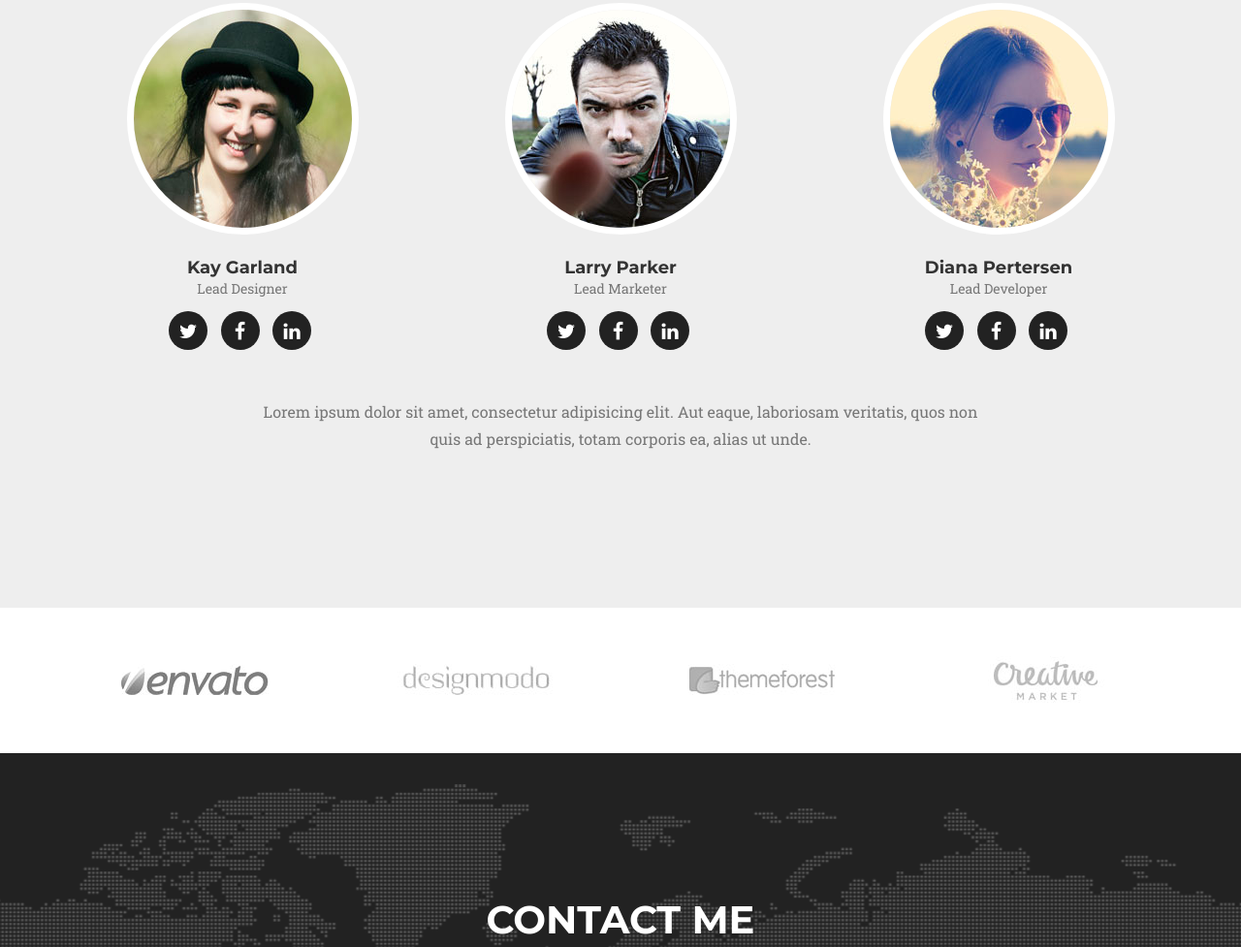
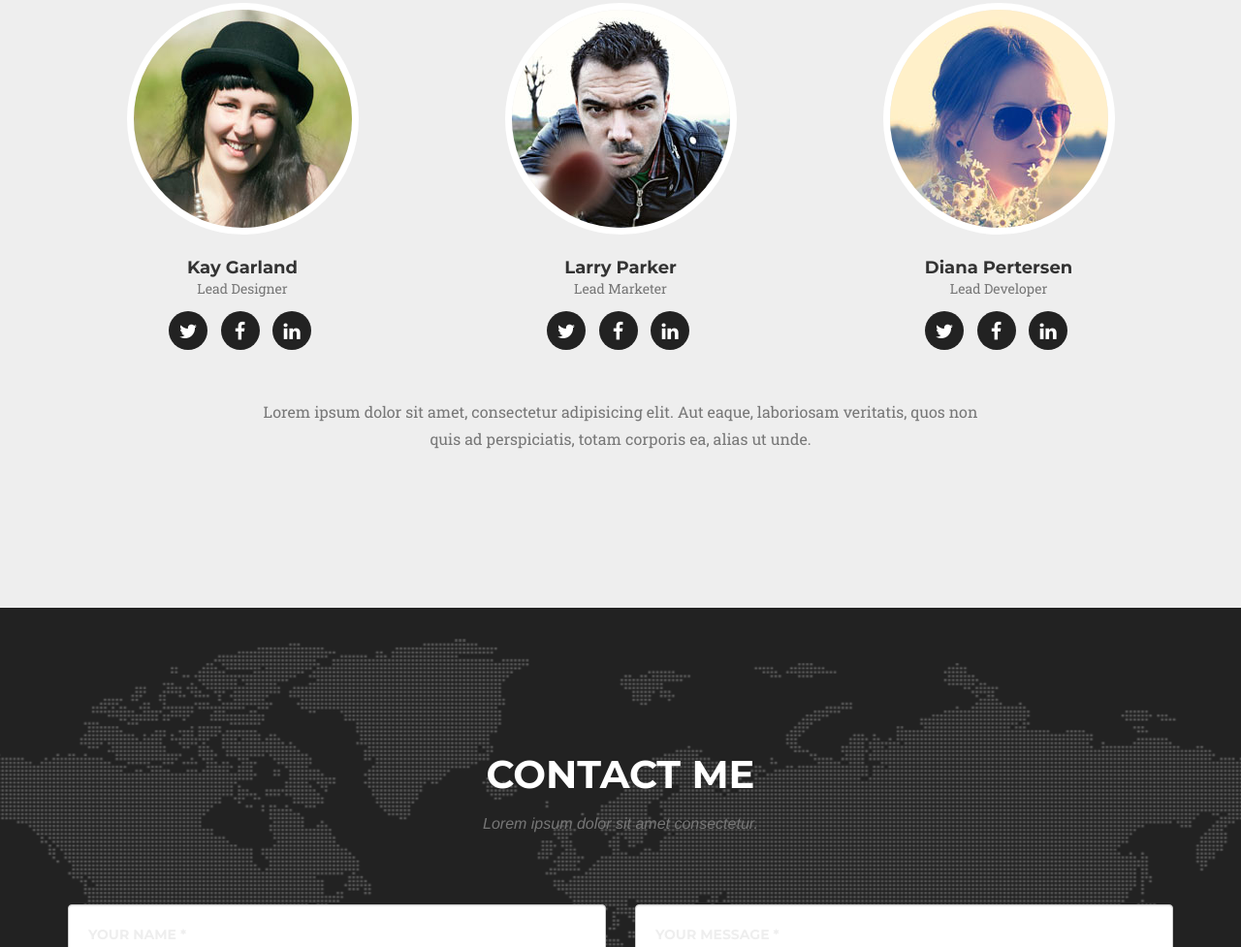
Before and after one commit to nelchan18/myportfolio, a website: page index.html in a window 1280 px wide. Shown: the part 4841-5818 px from the top of the page at 97% size. Drawn offline with nearby package versions, Linux system fonts and the light colour scheme; a web font is replaced by a local one.

Commit message:
Removed Client section

```diff
--- a/index.html
+++ b/index.html
@@ -307,7 +307,7 @@
         <div class="container">
             <div class="row">
                 <div class="col-lg-12 text-center">
-                    <h2 class="section-heading">Our Amazing Team</h2>
+                    <h2 class="section-heading">About Me</h2>
                     <h3 class="section-subheading text-muted">Lorem ipsum dolor sit amet consectetur.</h3>
                 </div>
             </div>
@@ -365,34 +365,6 @@
             </div>
         </div>
     </section>
-
-    <!-- Clients Aside -->
-    <aside class="clients">
-        <div class="container">
-            <div class="row">
-                <div class="col-md-3 col-sm-6">
-                    <a href="#">
-                        <img src="img/logos/envato.jpg" class="img-responsive img-centered" alt="">
-                    </a>
-                </div>
-                <div class="col-md-3 col-sm-6">
-                    <a href="#">
-                        <img src="img/logos/designmodo.jpg" class="img-responsive img-centered" alt="">
-                    </a>
-                </div>
-                <div class="col-md-3 col-sm-6">
-                    <a href="#">
-                        <img src="img/logos/themeforest.jpg" class="img-responsive img-centered" alt="">
-                    </a>
-                </div>
-                <div class="col-md-3 col-sm-6">
-                    <a href="#">
-                        <img src="img/logos/creative-market.jpg" class="img-responsive img-centered" alt="">
-                    </a>
-                </div>
-            </div>
-        </div>
-    </aside>
 
     <!-- Contact Section -->
     <section id="contact">
```
